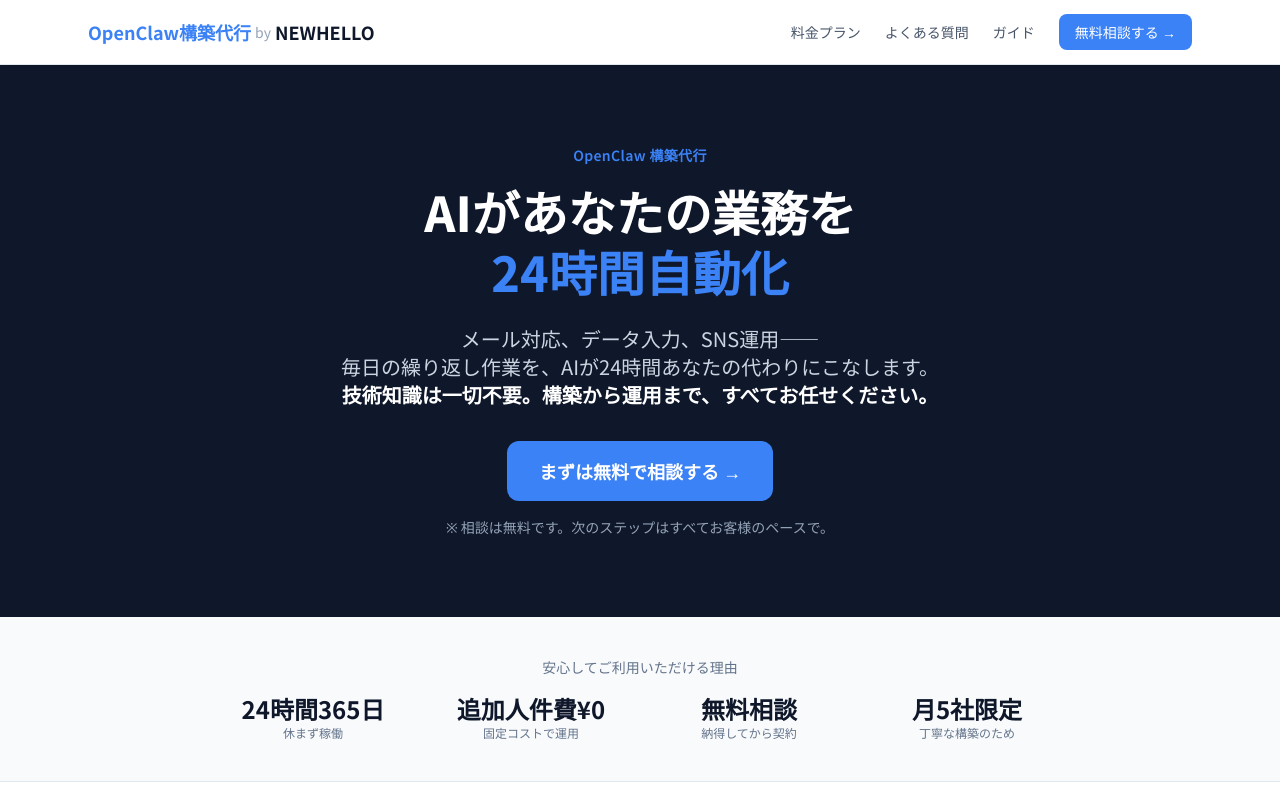
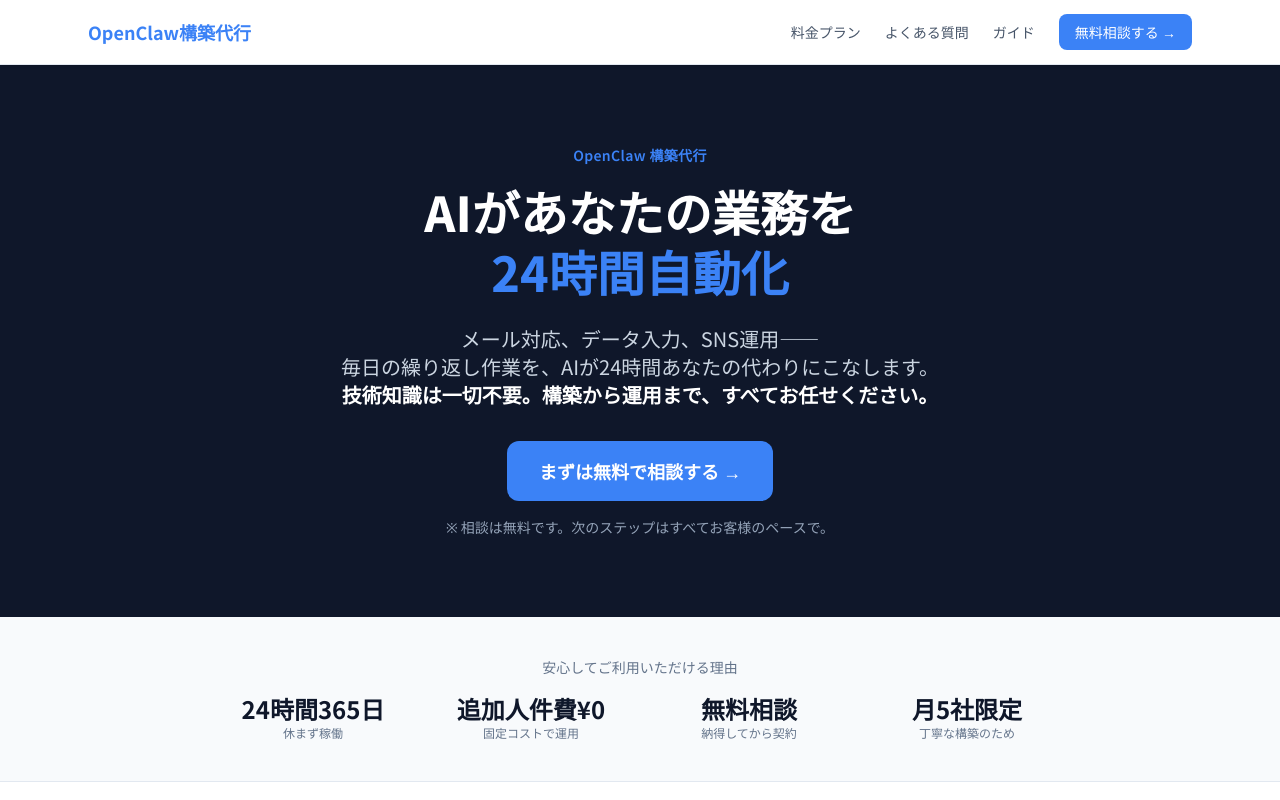
Before and after one commit to sntkmtnb/aimoneyguide, a Next.js app: page /services in a window 1280 px wide. Shown: the top 800 px of the page. Built offline with nearby package versions, Linux system fonts and the light colour scheme.

Commit message:
Remove 'by NEWHELLO' from Header and Footer components

```diff
--- a/src/components/Footer.tsx
+++ b/src/components/Footer.tsx
@@ -8,7 +8,7 @@
           {/* Brand */}
           <div>
             <Link href="/services" className="text-xl font-bold text-white">
-              <span className="text-primary">OpenClaw構築代行</span> <span className="text-gray-400 text-sm font-normal">by</span> NEWHELLO
+              <span className="text-primary">OpenClaw構築代行</span>
             </Link>
             <p className="mt-3 text-sm text-gray-400">
               OpenClawでAIエージェントを構築。あなたの業務を24時間自動化します。
--- a/src/components/Header.tsx
+++ b/src/components/Header.tsx
@@ -11,10 +11,8 @@
       <div className="max-w-6xl mx-auto px-4 sm:px-6">
         <div className="flex items-center justify-between h-16">
           {/* Logo */}
-          <Link href="/services" className="flex items-center gap-1 font-bold text-lg">
+          <Link href="/services" className="font-bold text-lg">
             <span className="text-primary">OpenClaw構築代行</span>
-            <span className="text-gray-400 text-sm font-normal">by</span>
-            <span className="text-navy">NEWHELLO</span>
           </Link>
 
           {/* Desktop Nav */}
```
